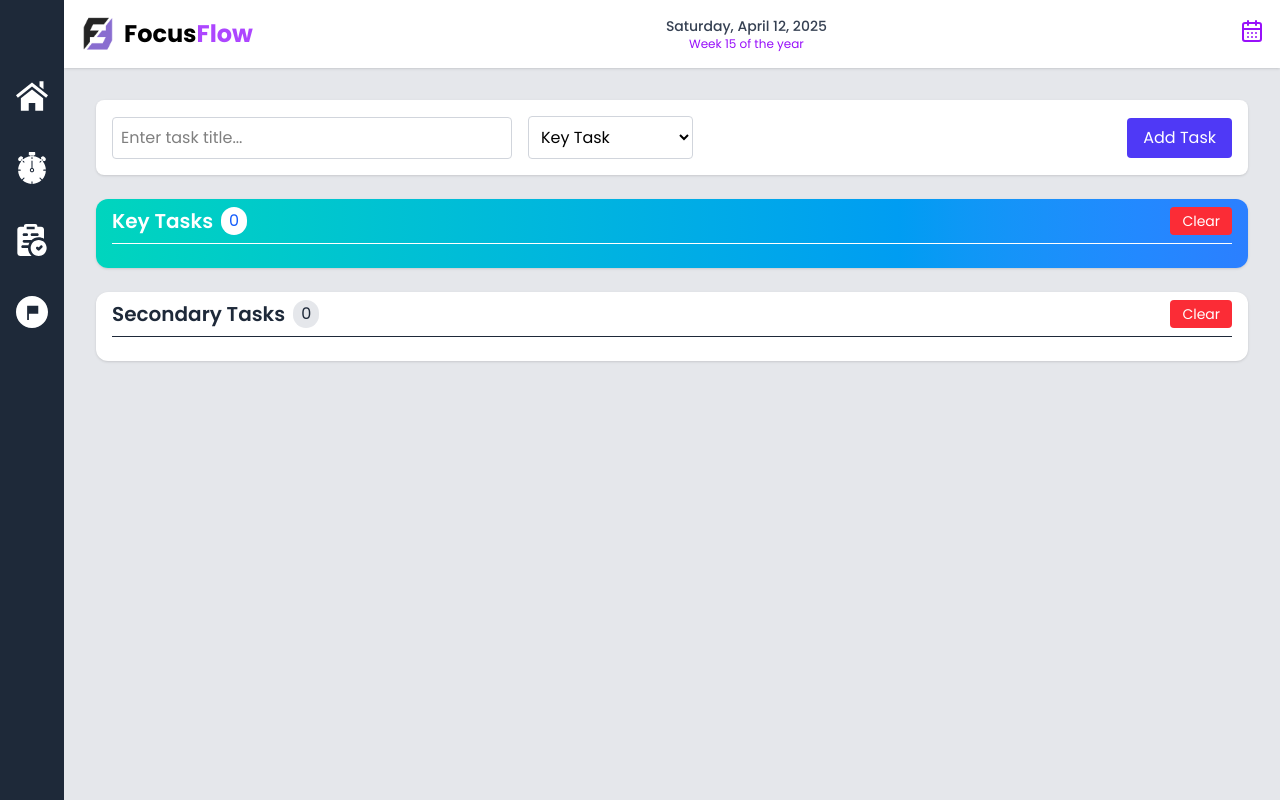
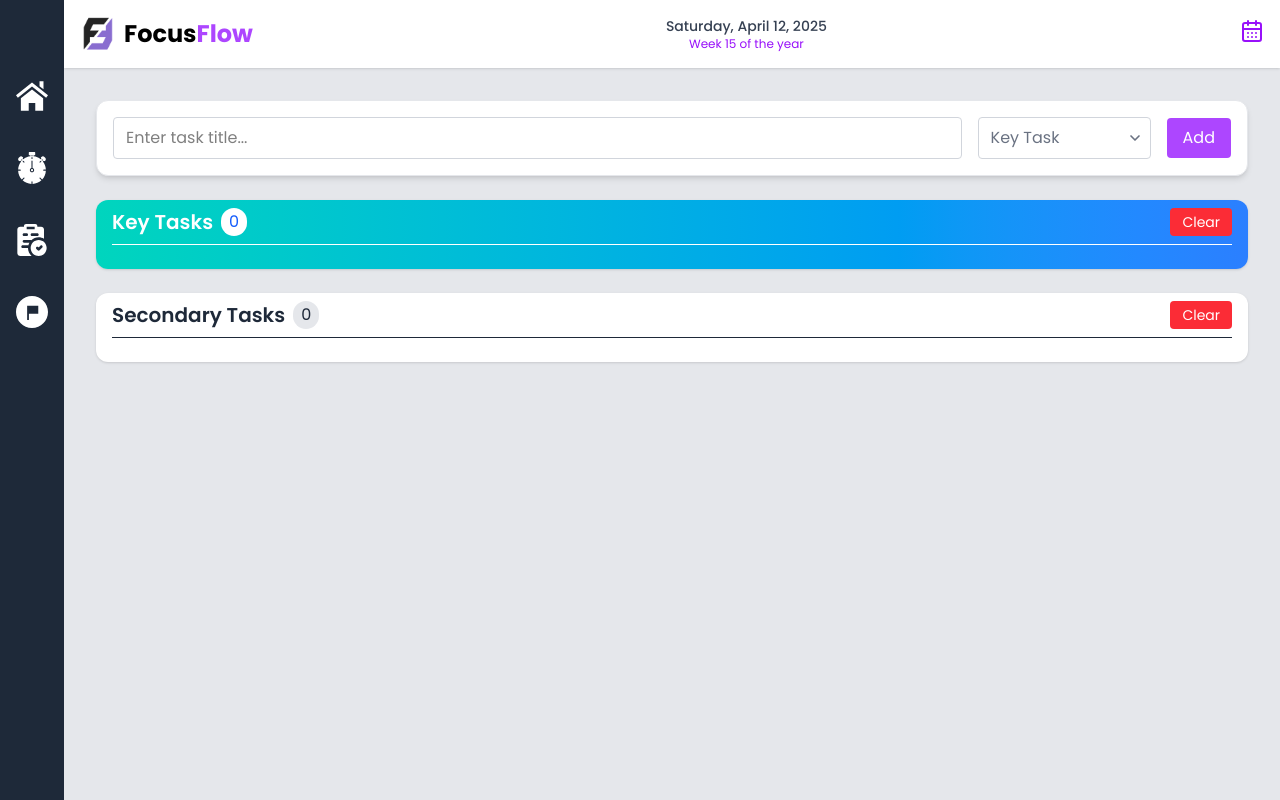
Before and after one commit to FatimaMubeenSh/FocusFlow, a React (Vite) app: page /tasks in a window 1280 px wide. Built offline with nearby package versions, Linux system fonts and the light colour scheme.

Commit message:
👌 IMPROVE: Add react-toastify for user notifications and enhanced form input fields

```diff
--- a/package.json
+++ b/package.json
@@ -19,6 +19,7 @@
     "react-circular-progressbar": "^2.2.0",
     "react-dom": "^19.0.0",
     "react-router-dom": "^6.30.0",
+    "react-toastify": "^11.0.5",
     "recharts": "^2.15.2",
     "tailwindcss": "^4.1.4",
     "uuid": "^11.1.0"
--- a/src/App.tsx
+++ b/src/App.tsx
@@ -5,6 +5,7 @@ import Home from './pages/Home';
 import Tasks from './pages/Tasks';
 import Goals from './pages/Goals';
 import Pomodoro from './pages/Pomodoro';
+import { ToastContainer } from 'react-toastify';
 
 function App() {
 
@@ -17,6 +18,7 @@ function App() {
           <Route path="/goals" element={<Goals />} />
           <Route path="/pomodoro" element={<Pomodoro />} />
         </Routes>
+        <ToastContainer position="top-center" autoClose={2000} pauseOnHover hideProgressBar={false} theme="colored" />
       </Layout>
     </>
   );
--- a/src/components/goals/GoalInput.tsx
+++ b/src/components/goals/GoalInput.tsx
@@ -1,4 +1,5 @@
 import { useState } from "react";
+import { toast } from "react-toastify";
 
 interface Props {
   onAdd: (goal: { title: string; dueDate: string }) => void;
@@ -10,8 +11,10 @@ const GoalInput: React.FC<Props> = ({ onAdd }) => {
 
   const handleSubmit = (e: React.FormEvent) => {
     e.preventDefault();
-    // TODO: Add Toast message for empty fields
-    if (!title || !dueDate) return;
+    if (!title || !dueDate) {
+      toast.warn("Please fill in all fields.");
+      return;
+    }
     onAdd({ title, dueDate });
     setTitle("");
     setDueDate("");
--- a/src/components/tasks/TaskInput.tsx
+++ b/src/components/tasks/TaskInput.tsx
@@ -1,6 +1,8 @@
 import React, { useState } from "react";
 import { Task, TaskType } from "../../types/Task";
 import { v4 as uuidv4 } from "uuid";
+import { ChevronDown } from "lucide-react";
+import { toast } from "react-toastify"
 
 interface TaskInputProps {
   onAdd: (task: Task) => void;
@@ -13,7 +15,10 @@ const TaskInput: React.FC<TaskInputProps> = ({ onAdd }) => {
   const handleSubmit = (e: React.FormEvent) => {
     e.preventDefault();
 
-    if (!title.trim()) return;
+    if (!title.trim()) {
+      toast.warn("Please enter a task title!");
+      return;
+    }
 
     const newTask: Task = {
       id: uuidv4(),
@@ -28,20 +33,25 @@ const TaskInput: React.FC<TaskInputProps> = ({ onAdd }) => {
   };
 
   return (
-    <form onSubmit={handleSubmit} className="flex justify-between items-center p-4 rounded-lg shadow-sm bg-white">
-      <div>
-        <input type="text" placeholder="Enter task title..." value={title} onChange={(e) => setTitle(e.target.value)} className="w-100 border border-gray-300 p-2 rounded focus:outline-none focus:ring focus:ring-indigo-300" />
+    <div className="card form-container">
+      <form onSubmit={handleSubmit} className="flex items-center gap-4">
+        <input type="text" placeholder="Enter task title..." value={title} onChange={(e) => setTitle(e.target.value)} className="flex-1 border  border-gray-300 px-3 py-2 rounded focus:outline-none focus:ring focus:ring-indigo-300" />
 
-        <select value={type} onChange={(e) => setType(e.target.value as TaskType)} className="md:ml-4 border border-gray-300 p-2 rounded focus:outline-none focus:ring focus:ring-indigo-300 mt-2 md:mt-0">
+        <div className="relative">
+          <select value={type} onChange={(e) => setType(e.target.value as TaskType)} className="shrink-0 border border-gray-300 text-gray-500 px-3 py-2 rounded focus:outline-none focus:ring focus:ring-indigo-300 appearance-none pr-8">
             <option value="key">Key Task</option>
             <option value="secondary">Secondary Task</option>
           </select>
+          <div className="absolute inset-y-0 right-2 flex items-center pointer-events-none">
+            <ChevronDown className="w-4 h-4 text-gray-500" strokeWidth={2.5} />
+          </div>
         </div>
 
-      <button type="submit" className="bg-indigo-600 text-white px-4 py-2 rounded hover:bg-indigo-700 transition ml-4 md:m-0">
-        Add Task
+        <button type="submit" className="btn">
+          Add
         </button>
       </form>
+    </div>
   );
 };
 
```
Also changed, not shown: 1 other file (tests, documents, lock files or other folders). Lines whose indentation alone changed are shown as unchanged.
